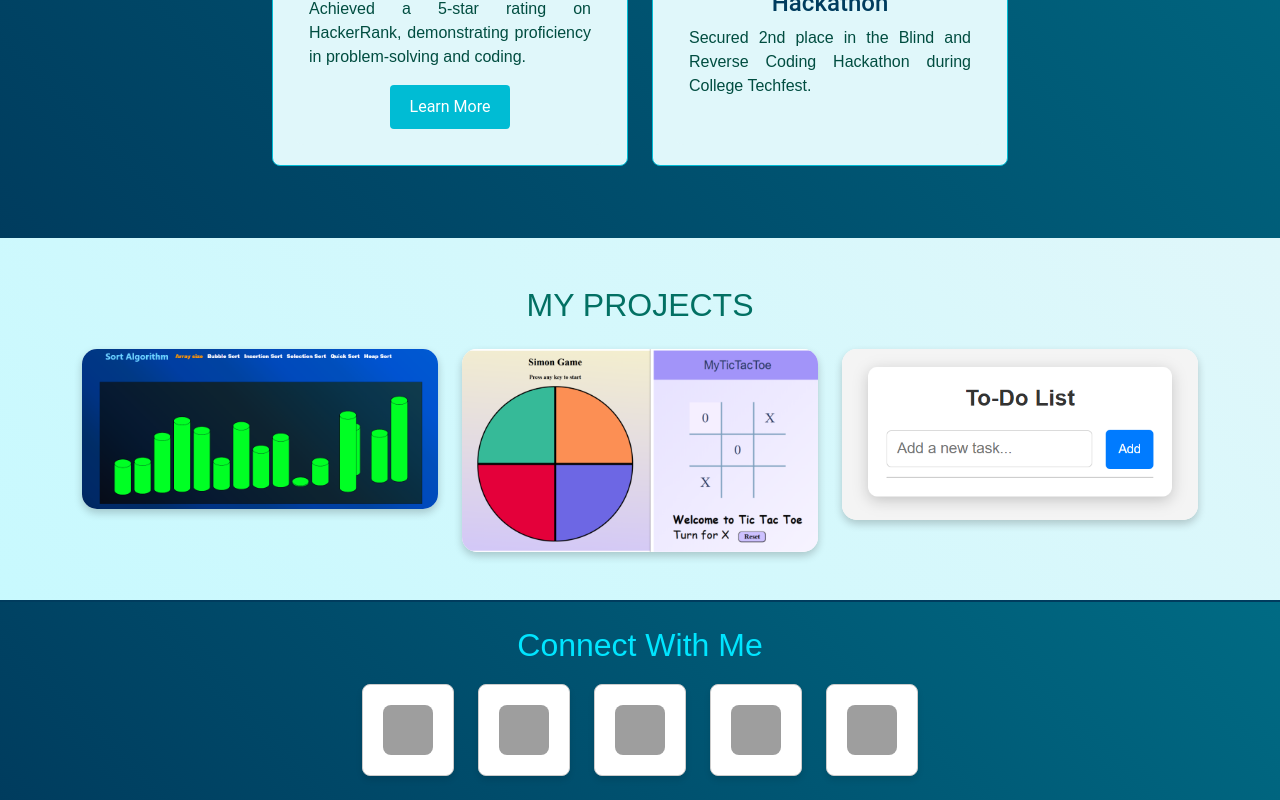
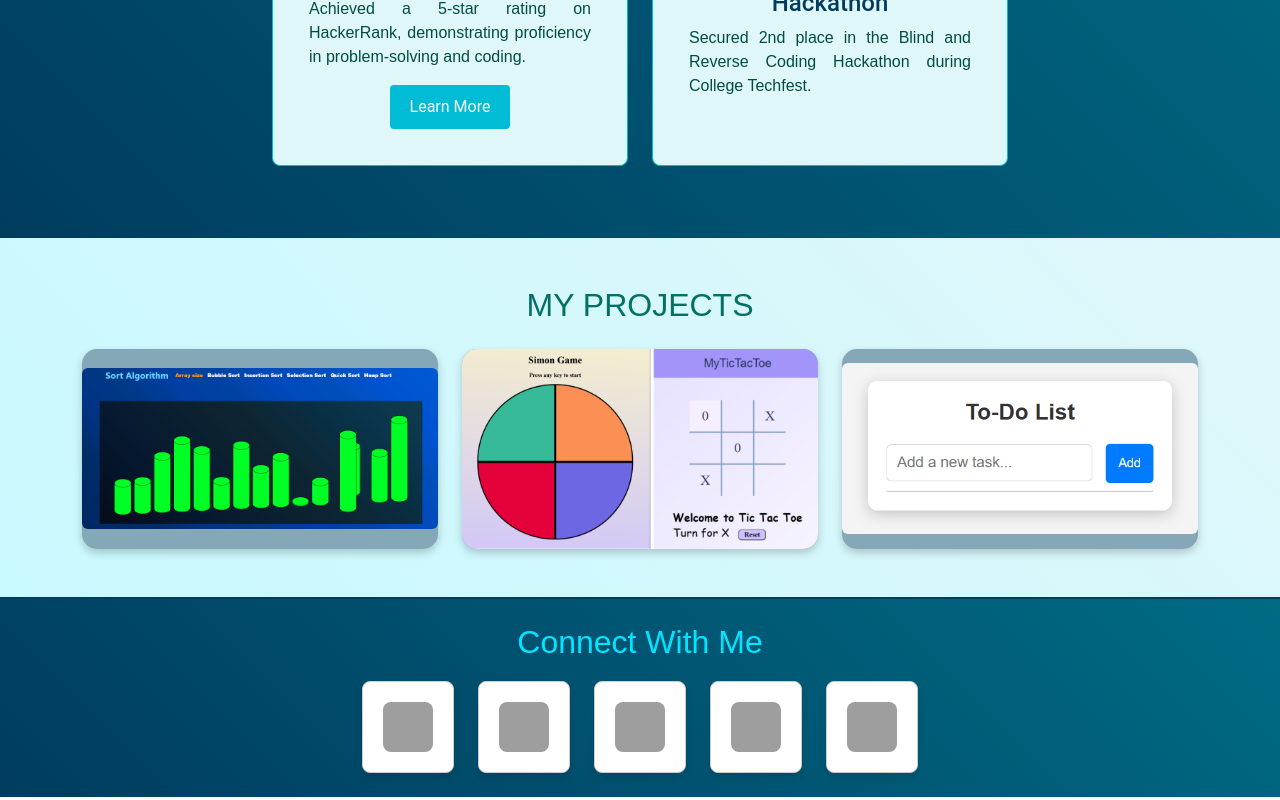
Before and after one commit to Aryan-Lokhande/Portfolio, a React (Vite) app: page / in a window 1280 px wide. Shown: the part 1217-2017 px from the top of the page. Built offline with nearby package versions, Linux system fonts and the light colour scheme; grey boxes are pictures that could not be loaded.

Commit message:
Enhance project Card (Home page)
Project cards, apply equal size card

```diff
--- a/src/components/ProjectDetail.jsx
+++ b/src/components/ProjectDetail.jsx
@@ -29,7 +29,6 @@ function ProjectDetail() {
   }
 
   function changeProject(e) {
-
     setIdx(e.target.value);
   }
 
--- a/src/section/home.css
+++ b/src/section/home.css
@@ -153,12 +153,17 @@
 
 /* Project Card */
 .project-card {
+  width: 100%;
+  height: 200px;
+  display: flex;
+  justify-content: center;
+  align-items: center;
   position: relative;
   overflow: hidden;
   border-radius: 15px;
   box-shadow: 0 4px 8px rgba(0, 0, 0, 0.2);
   transition: transform 0.3s ease-in-out, box-shadow 0.3s ease-in-out;
-  background-color: #fff;
+  background-color: #84a8b8;
 }
 
 .project-card img {
@@ -226,6 +231,7 @@
 }
 
 .btn-outline-light {
+  margin-top: 4px;
   color: #00e5ff;
   border: 1px solid #00e5ff;
 }
```
